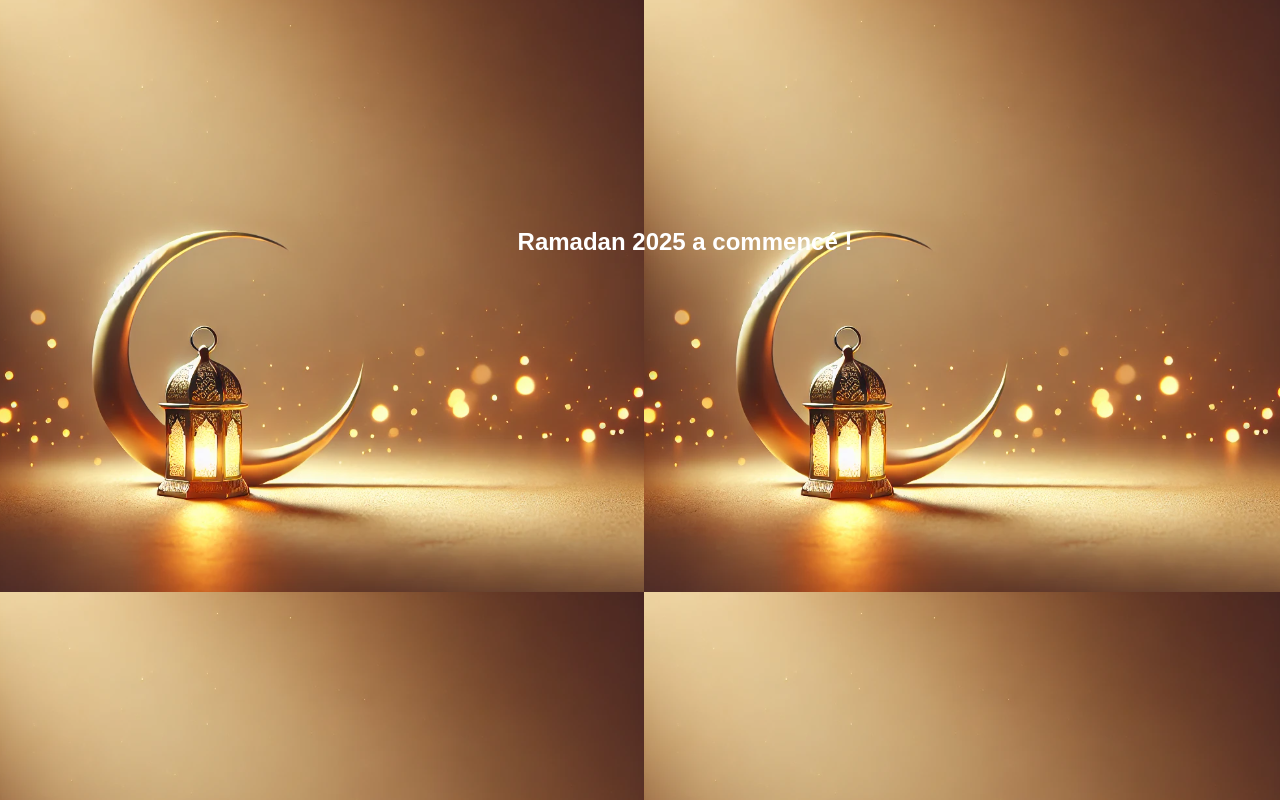
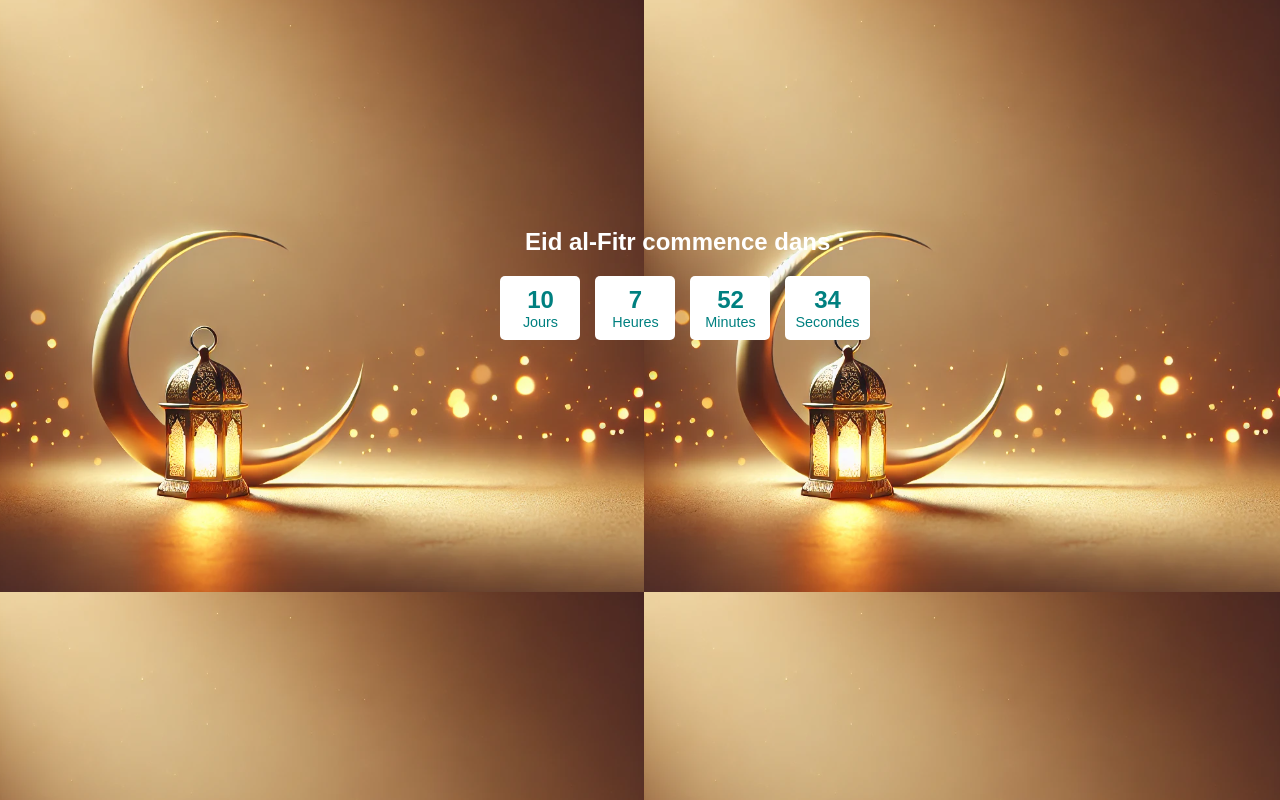
Before and after one commit to jad-la/Ram-CompteR, a plain HTML site: page index.html in a window 1280 px wide. Drawn offline with Linux system fonts and the light colour scheme.

Commit message:
Update index.html
eid al fitr

```diff
--- a/index.html
+++ b/index.html
@@ -3,7 +3,7 @@
 <head>
     <meta charset="UTF-8">
     <meta name="viewport" content="width=device-width, initial-scale=1.0">
-    <title>Compte à Rebours Ramadan 2025</title>
+    <title>Compte à Rebours Eid al-Fitr 2025</title>
     <style>
         body {
             font-family: Arial, sans-serif;
@@ -51,7 +51,7 @@
 </head>
 <body>
 
-    <h2>Ramadan commence dans :</h2>
+    <h2>Eid al-Fitr commence dans :</h2>
     <div class="countdown">
         <div class="time-box">
             <span id="days">00</span>
@@ -73,12 +73,12 @@
 
     <script>
         function updateCountdown() {
-            const ramadanDate = new Date("March 1, 2025 00:00:00").getTime();
+            const eidDate = new Date("April 1, 2025 00:00:00").getTime();
             const now = new Date().getTime();
-            const timeLeft = ramadanDate - now;
+            const timeLeft = eidDate - now;
 
             if (timeLeft <= 0) {
-                document.querySelector("h2").textContent = "Ramadan 2025 a commencé !";
+                document.querySelector("h2").textContent = "eid moubarak!";
                 document.querySelector(".countdown").style.display = "none";
                 return;
             }
```
